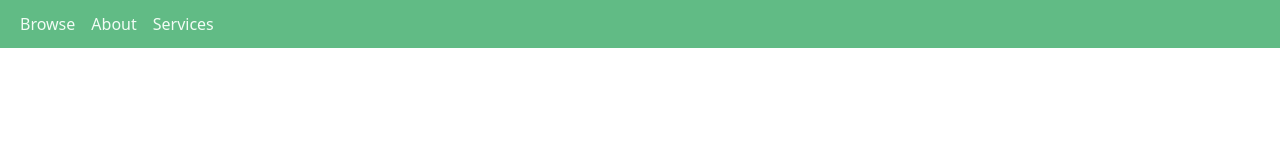
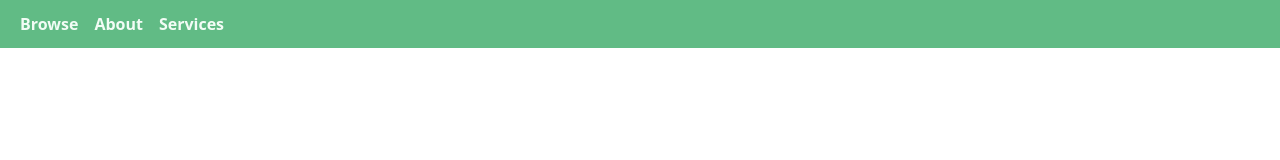
Before and after one commit to anxiousChair/grasspart, a Next.js app: page / in a window 1280 px wide. Shown: the top 160 px of the page. Built offline with nearby package versions, Linux system fonts and the light colour scheme.

Commit message:
add item

```diff
--- a/components/layout/Nav.js
+++ b/components/layout/Nav.js
@@ -14,7 +14,7 @@ export default function Nav(){
 					<h1 className="text-sm sm:text-lg uppercase font-bold tracking-tight">GRASSPART</h1>
 				</div>
 				<div className="w-full mr-2 text-gray-700">
-					<input placeholder="Search" className="sm:block mx-auto sm:mx-0 rounded  w-full sm:w-1/2 px-2"/>
+					<input placeholder="Search" className="sm:block mx-auto sm:mx-0 rounded  w-full sm:w-1/2 px-2 py-1"/>
 				</div>
 				{dynamic_login}
 			</nav>
--- a/models/Item.js
+++ b/models/Item.js
@@ -14,9 +14,10 @@ const Item = {
 	connect: async()=>{
 		const res = await agent.connect()
 		return res
+
 	},
 	disconnect: async()=>{
-		const res = await agent.disconnect()
+		await agent.disconnect()
 	}
 }
 
--- a/package.json
+++ b/package.json
@@ -35,6 +35,7 @@
     "react-bootstrap": "^1.3.0",
     "react-dom": "16.13.1",
     "react-hook-form": "^6.4.0",
+    "sanitize": "^2.1.0",
     "scrypt-js": "^3.0.1",
     "swr": "^0.3.0",
     "tether": "^1.4.7",
--- a/pages/api/item.js
+++ b/pages/api/item.js
@@ -4,14 +4,15 @@ import {configSession} from "../../lib/ironSession"
 const Item = require("../../models/Item")
 
 async function handler(req,res){
-	let success, connected, body
+	let success, connected
 	success = connected = false
-	body = !!req.body.itemName && !!req.body.itemImage && !!req.body.itemDesc
+	const body = !!req.body.name && !!req.body.image && !!req.body.desc
 	if(body){
 		connected = await Item.connect()
 		if(connected){
 			//create product
-			success = true
+			let res = await Item.create(body)
+			success = res
 		}
 	}
 	await Item.disconnect()
--- a/pages/index.js
+++ b/pages/index.js
@@ -6,8 +6,8 @@ function Index(){
 			<div>
 			<nav className="bg-color-2 fixed flex justify-center sm:justify-between items-center flex-col sm:flex-row text-color-1 p-2 sm:p-3 w-full">
 
-				<div className="flex flex-shrink-0 sm:mr-6">
-					<p className="px-2">Browse</p>
+				<div className="flex flex-shrink-0 sm:mr-6 font-bold">
+					<Link href="/browse"><p className="px-2">Browse</p></Link>
 					<p className="px-2">About</p>
 					<p className="px-2">Services</p>
 
```
Also changed, not shown: 1 other file (tests, documents, lock files or other folders).
